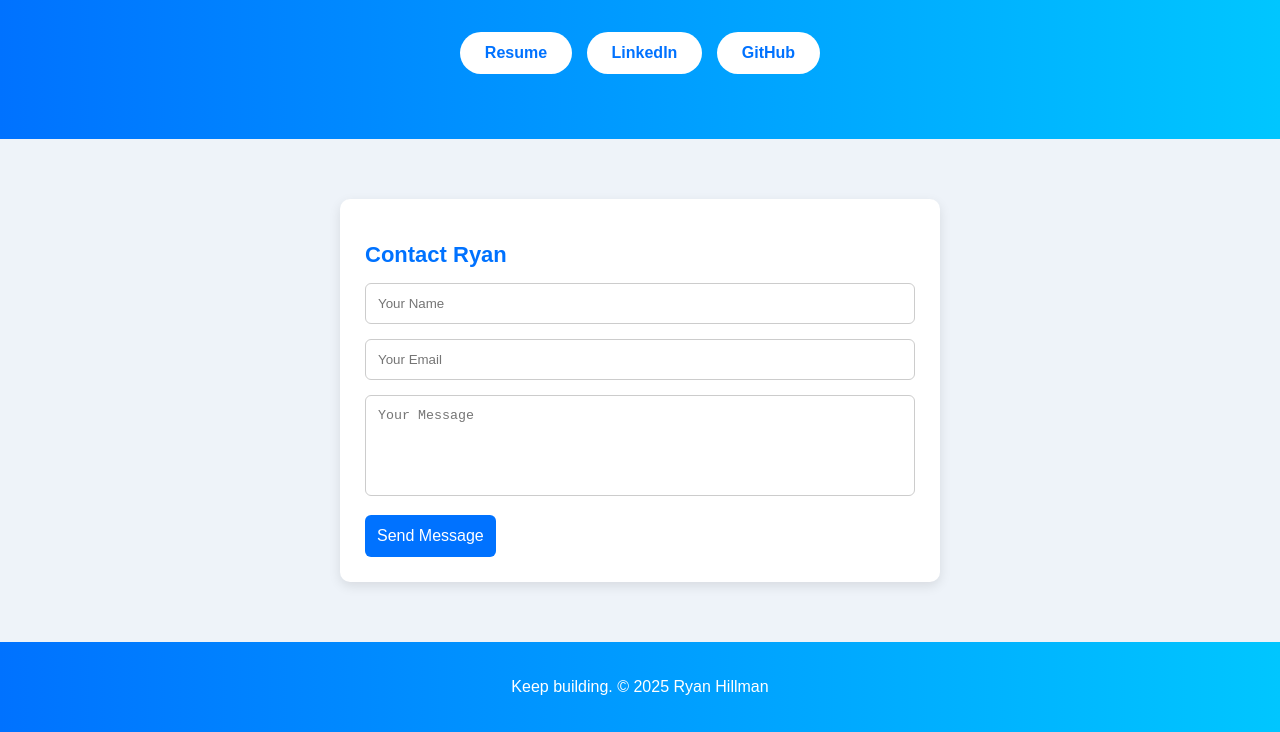
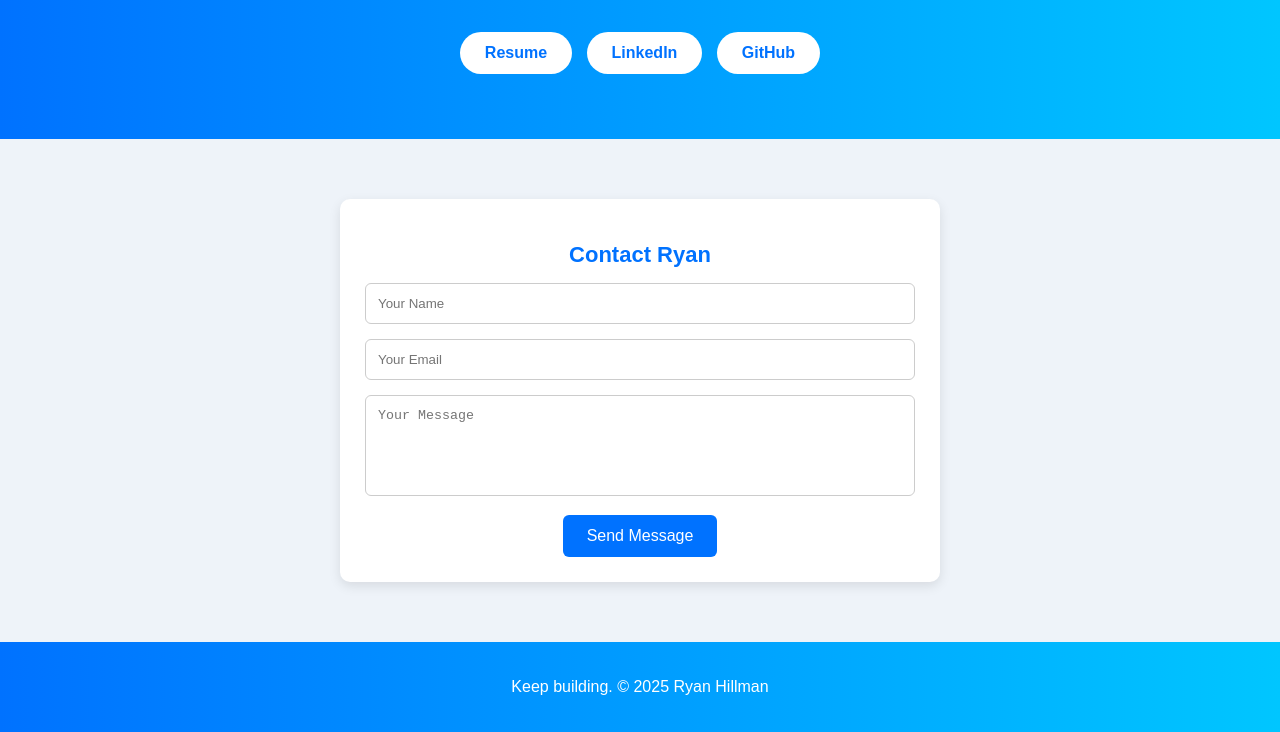
Before and after one commit to ryanhillman/resume-chatbot, a plain HTML site: page index.html in a window 1280 px wide. Shown: the part 142-874 px from the top of the page. Drawn offline with nearby package versions, Linux system fonts and the light colour scheme.

Commit message:
Update index.html
Centered Formspree header and button

```diff
--- a/index.html
+++ b/index.html
@@ -72,6 +72,7 @@
       margin-bottom: 15px;
       font-size: 22px;
       color: #0072ff;
+      text-align: center;
     }
 
     form input,
@@ -89,10 +90,12 @@
     }
 
     form button {
+      display: block;
+      margin: 0 auto;
       background: #0072ff;
       color: white;
       border: none;
-      padding: 12px;
+      padding: 12px 24px;
       border-radius: 6px;
       font-size: 16px;
       cursor: pointer;
```
